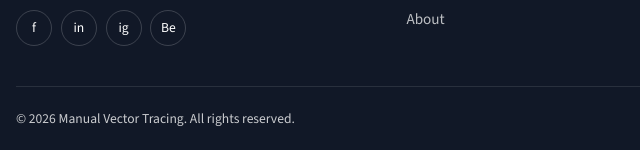
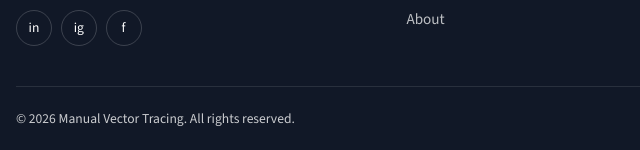
Before and after one commit to kawsarlog/manual-vector-tracing, a plain HTML site: page about.html in a window 1280 px wide. Shown: the part 1605-1755 px from the top of the page, 0-640 px from the left. Drawn offline with nearby package versions, Linux system fonts and the light colour scheme.

Commit message:
Point footer socials to LinkedIn, Instagram, and Facebook and drop Behance.
Co-authored-by: Cursor <cursoragent@cursor.com>

```diff
--- a/about.html
+++ b/about.html
@@ -118,10 +118,9 @@
           </a>
           <p style="margin-top:1rem;max-width:28rem">Specialist manual vector tracing for logos and artwork. Clean paths. Print-ready delivery. No auto-trace shortcuts.</p>
           <div class="socials" aria-label="Social links">
-            <a href="#" aria-label="Facebook">f</a>
-            <a href="#" aria-label="LinkedIn">in</a>
-            <a href="#" aria-label="Instagram">ig</a>
-            <a href="#" aria-label="Behance">Be</a>
+            <a href="https://www.linkedin.com/in/manualvectortracing/" target="_blank" rel="noopener noreferrer" aria-label="LinkedIn">in</a>
+            <a href="https://www.instagram.com/rs.graphicsdesign/" target="_blank" rel="noopener noreferrer" aria-label="Instagram">ig</a>
+            <a href="https://www.facebook.com/RsGraphicDesignPRO" target="_blank" rel="noopener noreferrer" aria-label="Facebook">f</a>
           </div>
         </div>
         <div>
```
Also changed, not shown: contact.html (+3 -4 lines), faq.html (+3 -4 lines), index.html (+5 -7 lines), portfolio.html (+3 -4 lines), pricing.html (+3 -4 lines), privacy.html (+3 -4 lines), terms.html (+3 -4 lines), thanks.html (+3 -4 lines).
